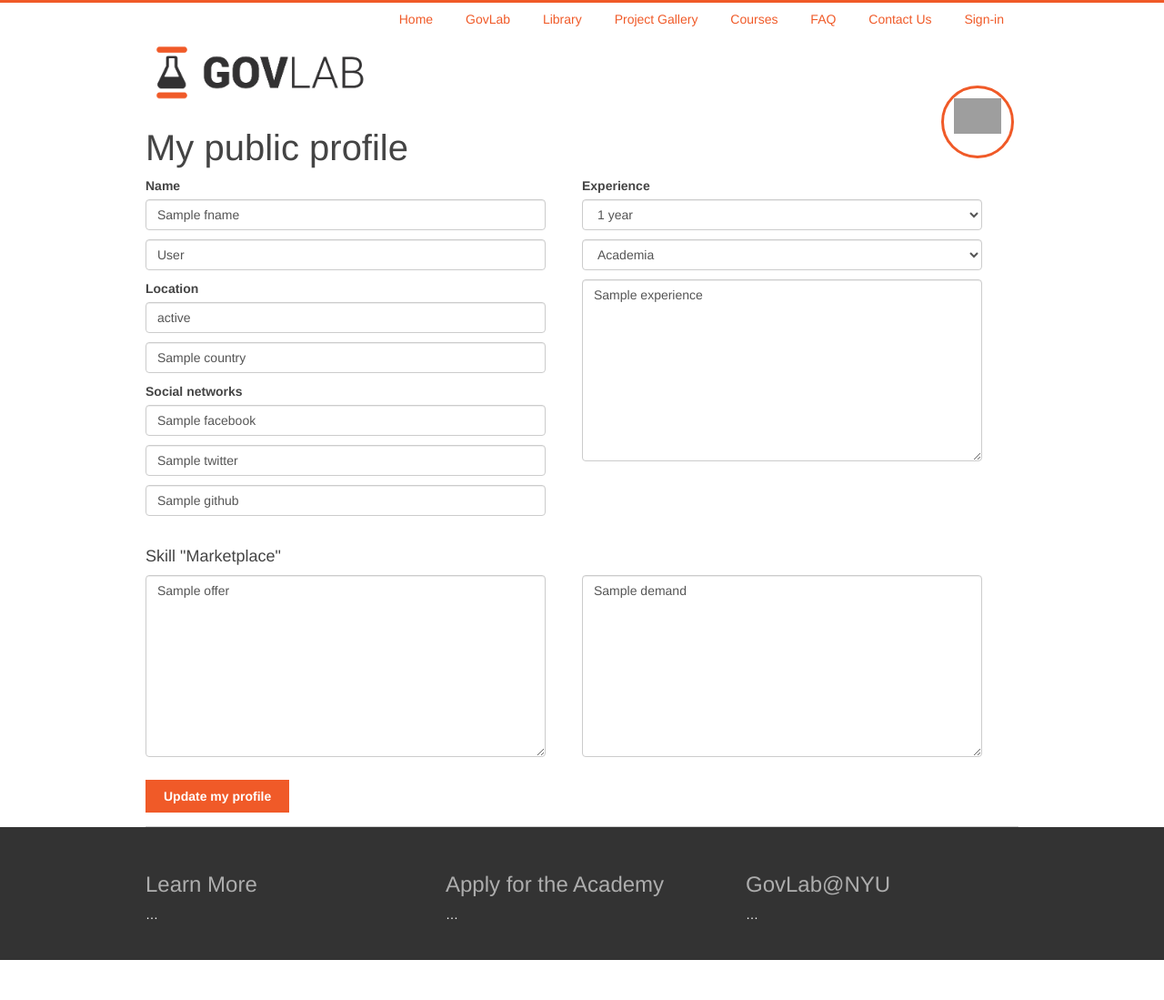
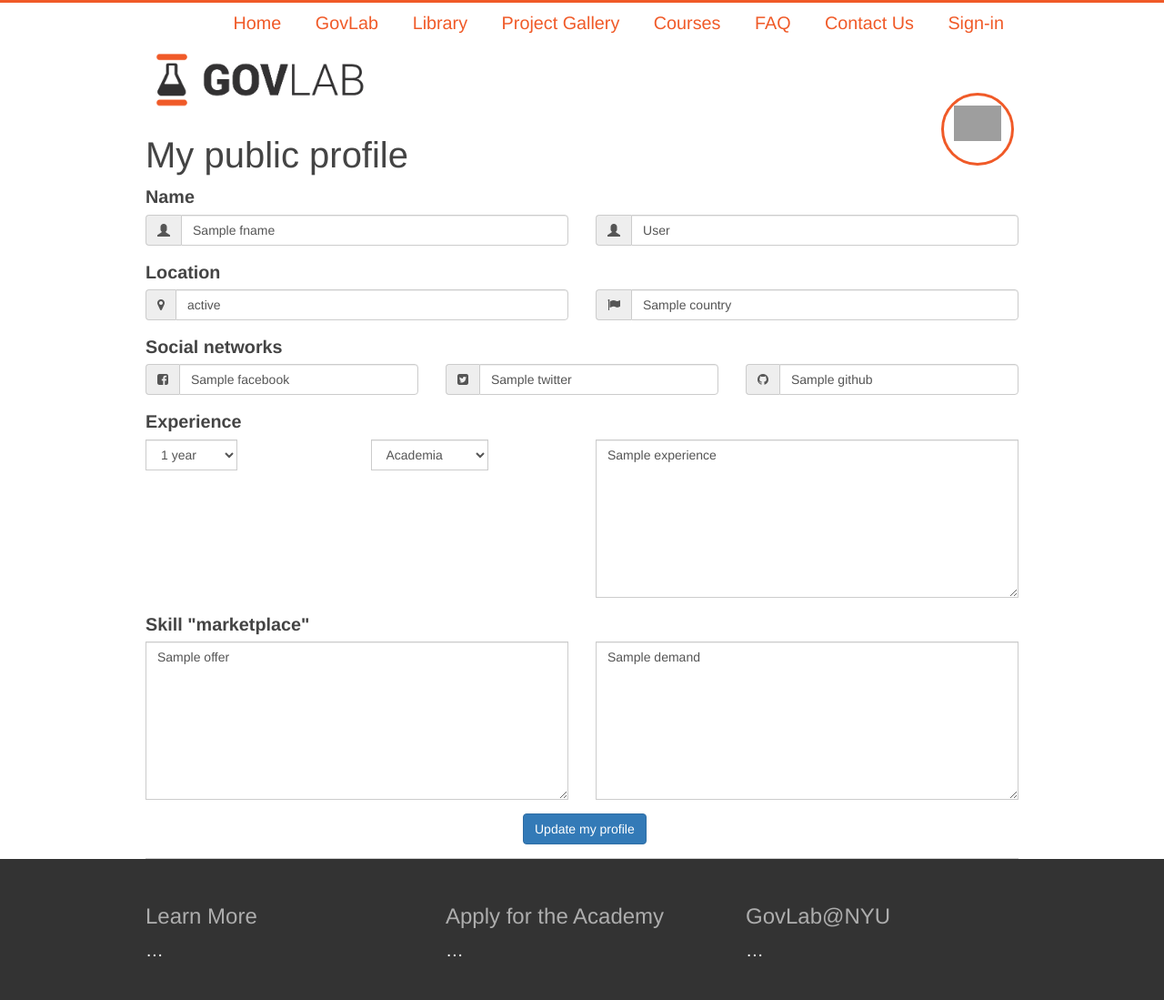
Before and after one commit to sahuguet/govlab-academy, a Python web app: template templates/profile.html in a window 1280 px wide. Shown: the whole page at 91% size. Before the commit the page ends 1055 px from the top, so only its background shows below. Run offline with Jinja, Linux system fonts and the light colour scheme; the template is opened without the code that fills it: most values are stand-ins (such as "Sample title", 1, 10 or a date in 2020); some libraries are stand-ins or nearby versions; grey boxes are pictures that could not be loaded.

Commit message:
Revert "Styles for Profile and Fixed the library"

```diff
--- a/scss/_base.scss
+++ b/scss/_base.scss
@@ -1,7 +1,7 @@
 body {
   margin: 0;
   font-family: $main-font;
-  font-size: 14px;
+  font-size: 1.1rem;
   font-weight: 200;
   padding: 0;
   color: $secondary-color;
@@ -9,10 +9,6 @@ body {
 
 body {
   border-top: 3px solid $primary-color;
-}
-
-.b-top-layer {
-    background-color: $white;
 }
 
 .b-centered {
@@ -119,7 +115,16 @@ li {
   overflow:hidden;
 }
 
+.b-button {
+  background-color: $primary-color;
+  padding: 8px 20px;
+  font-weight: 600;
+  color: $white;
 
+  &:hover {
+    color: $white_80;
+  }
+}
 
 footer {
   background-color: $gray_80;
--- a/scss/_dashboard.scss
+++ b/scss/_dashboard.scss
@@ -14,6 +14,6 @@
 
 	.b-content {
 		padding-bottom: 20px;
-		padding-top: 30px;
+		margin-bottom: 30px;
 	}
 }
--- a/scss/_forms.scss
+++ /dev/null
@@ -1,27 +0,0 @@
-
-
-textarea {
-	min-height: 200px;
-}
-
-.b-form-section {
-	display: block;
-	clear: both;
-	padding: 15px 0;
-}
-
-.form-control {
-	margin-bottom: 10px;
-}
-
-.b-button {
-  background-color: $primary-color;
-  padding: 8px 20px;
-  font-weight: 600;
-  color: $white;
-  border: 0;
-
-  &:hover {
-    color: $white_80;
-  }
-}
--- a/scss/_mobile.scss
+++ b/scss/_mobile.scss
@@ -6,7 +6,6 @@
   .b-top-layer {
     position: relative;
     left: 0;
-    background-color: $white;
     @include transition;
     @include back-panel-shadow;
 
--- a/scss/styles.css
+++ b/scss/styles.css
@@ -1,7 +1,7 @@
 body {
   margin: 0;
   font-family: "proxima-nova", "Helvetica Neue", Healvetica, Arial, sans-serif;
-  font-size: 14px;
+  font-size: 1.1rem; // HACK ARNAUD.
   font-weight: 200;
   padding: 0;
   color: #444444; }
@@ -89,6 +89,14 @@ li {
   border-bottom: 1px solid rgba(0, 0, 0, 0.2);
   overflow: hidden; }
 
+.b-button {
+  background-color: #f05a28;
+  padding: 8px 20px;
+  font-weight: 600;
+  color: white; }
+  .b-button:hover {
+    color: rgba(255, 255, 255, 0.8); }
+
 footer {
   background-color: rgba(0, 0, 0, 0.8); }
   footer .b-centered {
@@ -98,26 +106,6 @@ footer {
     font-weight: 400; }
   footer p {
     color: white; }
-
-textarea {
-  min-height: 200px; }
-
-.b-form-section {
-  display: block;
-  clear: both;
-  padding: 15px 0; }
-
-.form-control {
-  margin-bottom: 10px; }
-
-.b-button {
-  background-color: #f05a28;
-  padding: 8px 20px;
-  font-weight: 600;
-  color: white;
-  border: 0; }
-  .b-button:hover {
-    color: rgba(255, 255, 255, 0.8); }
 
 @media only screen and (max-width: 1023px) {
   .b-top-layer {
--- a/scss/styles.scss
+++ b/scss/styles.scss
@@ -11,9 +11,6 @@ $white_20: rgba(255, 255, 255, 0.2);
 $white_40: rgba(255, 255, 255, 0.4);
 $white_60: rgba(255, 255, 255, 0.6);
 $white_80: rgba(255, 255, 255, 0.8);
-$green: rgba(40, 130, 24, 1);
-$red: rgba(173, 13, 45, 1);
-$blue: rgba(13, 72, 169, 1);
 
 $main-font: 'proxima-nova', 'Helvetica Neue', Healvetica, Arial, sans-serif;
 
@@ -34,8 +31,6 @@ $main-font: 'proxima-nova', 'Helvetica Neue', Healvetica, Arial, sans-serif;
 }
 
 @import "base";
-@import "forms";
 @import "mobile";
 @import "desktop";
 @import "dashboard";
-@import "library";
--- a/templates/base.html
+++ b/templates/base.html
@@ -34,8 +34,7 @@
     <a href="faq">FAQ</a>
     <a href="mailto:info-academy@thegovlab.org">Contact Us</a>
     {% if user %}
-    <a href="/profile">{{user.name.givenName}}</a>
-    <!-- <a href="/profile"><img class="avatar" alt="{{user.name.givenName}} "src="{{user.thumbnailPhotoUrl|default('assets/silhouette200.png')}}"</a> -->
+    <a href="/profile"><img class="avatar" alt="{{user.name.givenName}} "src="{{user.thumbnailPhotoUrl|default('assets/silhouette200.png')}}"</a>
     {% else %}
     <a href="{{login_url}}">Sign-in</a>
     {% endif %}
--- a/templates/profile.html
+++ b/templates/profile.html
@@ -10,22 +10,64 @@
 	<h1>My public profile</h1>
 
 <form action="/profile" METHOD="POST">
-    <div class="b-half">
   <label for="name">Name</label>
+    <div class="row form-group">
+        <div class="col-xs-6">
+            <div class="input-group">
+                <span class="input-group-addon"><span class="glyphicon glyphicon-user"></span></span>
                 <input type="text" class="form-control" placeholder="First Name" name="fname" value="{{fname}}">
+            </div>
+        </div>
+        <div class="col-xs-6">
+            <div class="input-group">
+            <span class="input-group-addon"><span class="glyphicon glyphicon-user"></span></span>
             <input type="text" class="form-control" placeholder="Last Name" name="lname" value="{{lname}}">
+            </div>
+        </div>
+    </div>
 
     <label for="name">Location</label>
+        <div class="row form-group">
+        <div class="col-xs-6">
+            <div class="input-group">
+                <span class="input-group-addon"><i class="fa fa-map-marker"></i></span>
                 <input type="text" class="form-control" placeholder="City, State" name="city_state" value="{{city_state}}">
+            </div>
+        </div>
+        <div class="col-xs-6">
+            <div class="input-group">
+            <span class="input-group-addon"><i class="fa fa-flag"></i></span></span>
             <input type="text" class="form-control" placeholder="Country" name="country" value="{{country}}">
+            </div>
+        </div>
+    </div>
 
     <label for="name">Social networks</label>
+    <div class="row form-group">
+        <div class="col-xs-4">
+            <div class="input-group">
+                <span class="input-group-addon"><i class="fa fa-facebook-square"></i></span>
                 <input type="text" class="form-control" placeholder="your facebook account" name="facebook" value="{{facebook}}">
+            </div>
+        </div>
+        <div class="col-xs-4">
+            <div class="input-group">
+            <span class="input-group-addon"><i class="fa fa-twitter-square"></i></span>
             <input type="text" class="form-control" placeholder="your Twitter handle" name="twitter" value="{{twitter}}">
+            </div>
+        </div>
+            <div class="col-xs-4">
+            <div class="input-group">
+            <span class="input-group-addon"><i class="fa fa-github"></i></span>
             <input type="text" class="form-control" placeholder="your GitHub account" name="github" value="{{github}}">
             </div>
-    <div class="b-half m-right">
+        </div>
+    </div>
+
 <label for="name">Experience</label>
+        <div class="row form-group">
+        <div class="col-xs-3">
+            <div class="input-group">
               <select class="form-control" name="year_experience" value="{{year_experience}}">
                <option>1 year</option>
          <option>2 years</option>
@@ -33,31 +75,48 @@
          <option>4 years</option>
          <option>5+ years</option>
         </select>
+            </div>
+        </div>
+        <div class="col-xs-3">
+            <div class="input-group">
             <select class="form-control" name="sector_experience" value="{{sector_experience}}">
                <option>Academia</option>
                <option>Industry</option>
                <option>Public Sector</option>
                <option>Entrepreneur</option>
         </select>
+            </div>
+            </div>
+        <div class="col-xs-6">
+            <div class="input-group">
             <textarea class="form-control" cols="80" rows="8" placeholder="Tell us about your Experience" name="experience">{{experience}}</textarea>
         </div>
-    <div class="b-form-section">
-        <h4>Skill "Marketplace"</h4>
-        <div class="b-half">
-            <textarea class="form-control" placeholder="What help you can offer" name="offer" >{{offer}}</textarea>
-        </div>
-        <div class="b-half m-right">
-            <textarea class="form-control" placeholder="What help you are looking for" name="demand"  >{{demand}}</textarea>
     </div>
   </div>
-    <div class="b-form-section">
-        <button type="submit" class="b-button">Update my profile</button>
+
+  <label for="name">Skill "marketplace"</label>
+        <div class="row form-group">
+        <div class="col-xs-6">
+            <div class="input-group">
+               <textarea class="form-control" cols="80" rows="8" placeholder="What help you can offer" name="offer" >{{offer}}</textarea>
             </div>
+        </div>
+        <div class="col-xs-6">
+            <div class="input-group">
+               <textarea class="form-control" cols="80" rows="8" placeholder="What help you are looking for" name="demand"  >{{demand}}</textarea>
+            </div>
+        </div>
+    </div>
+
+<div class="row form-group col-xs-offset-5 col-xs-2">
+            <button type="submit" class="btn btn-primary">Update my profile</button>
+        </div>
+
 </form>
 <script>
 // jQuery code to make sure the <select> display the correct value, as encoded by @value.
 $(document).ready(function() {
-      $('select').children('option').each(function(i,v) {
+  $('.input-group select').children('option').each(function(i,v) {
     if (v.text == $(v).parent().attr('value')) {
       $(v).attr('selected','')
     }
```
Also changed, not shown: other parts of scss/styles.css (+9 -22 lines), includes/gl-academy-library.js (+4 -5 lines), includes/scripts.js (+0 -17 lines), scss/_library.scss (deleted, +0 -129 lines), templates/library.html (indentation only), 3 other files. Lines whose indentation alone changed are shown as unchanged.
